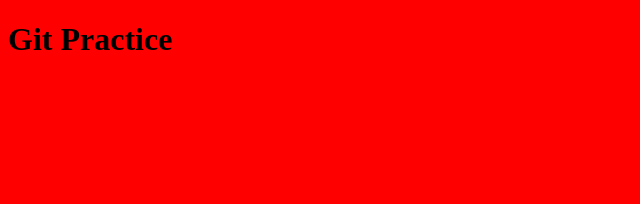
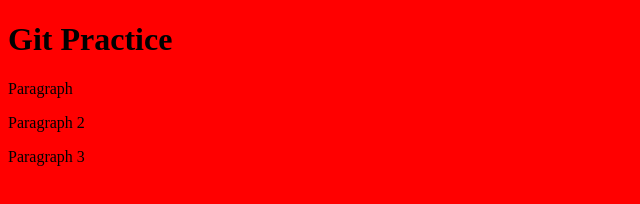
Before and after one commit to Shaki-q/Training-First-Project, a plain HTML site: page index.html in a window 1280 px wide. Shown: the whole page, without its empty margins (0-640 px from the left). Drawn offline with Linux system fonts and the light colour scheme.

Commit message:
Add paragraphs to main page

```diff
--- a/index.html
+++ b/index.html
@@ -10,5 +10,10 @@
 </head>
 <body>
     <h1>Git Practice</h1>
+    <section>
+        <p>Paragraph</p>
+        <p>Paragraph 2</p>
+        <p>Paragraph 3</p>
+    </section>
 </body>
 </html>
```
